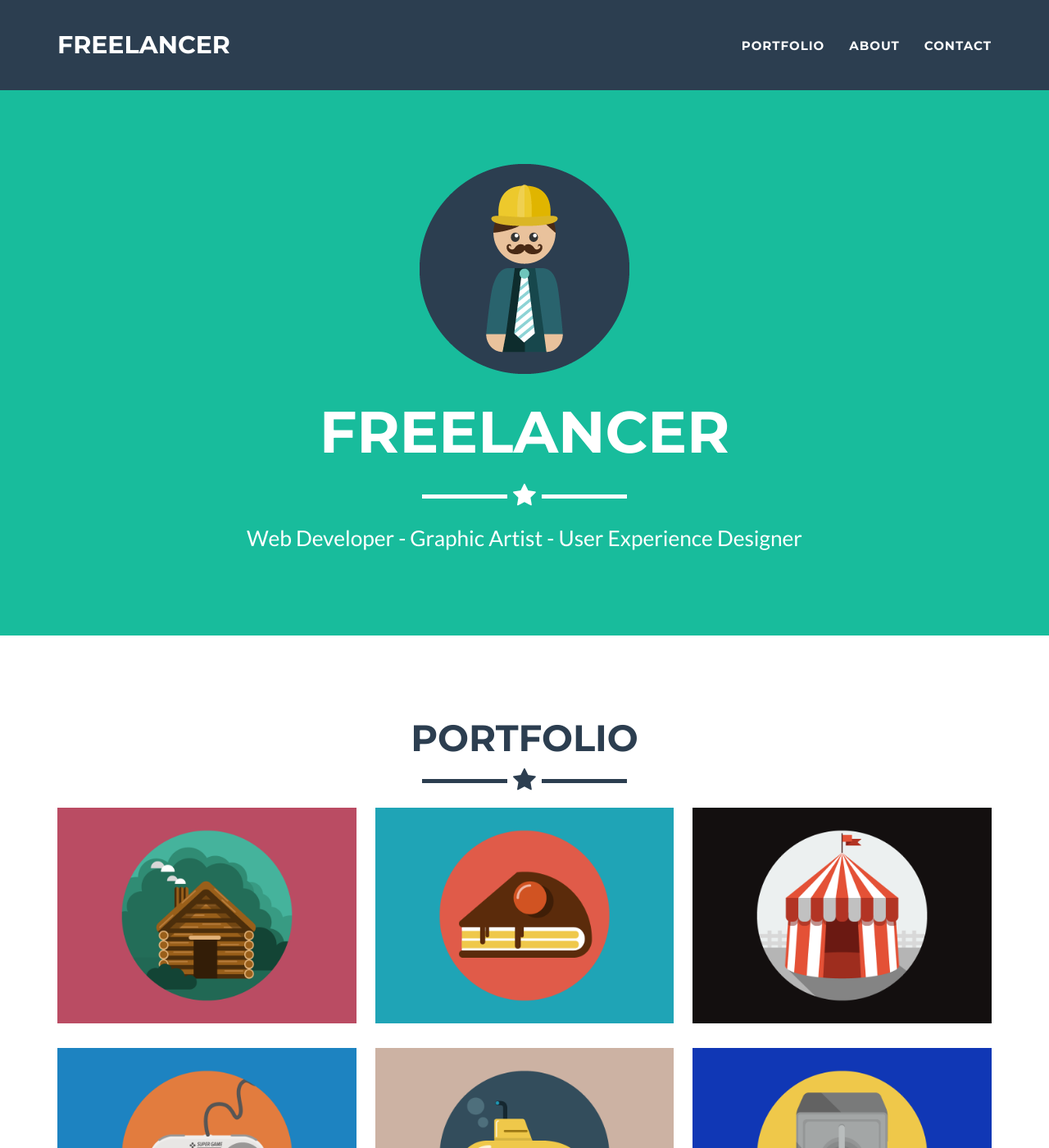
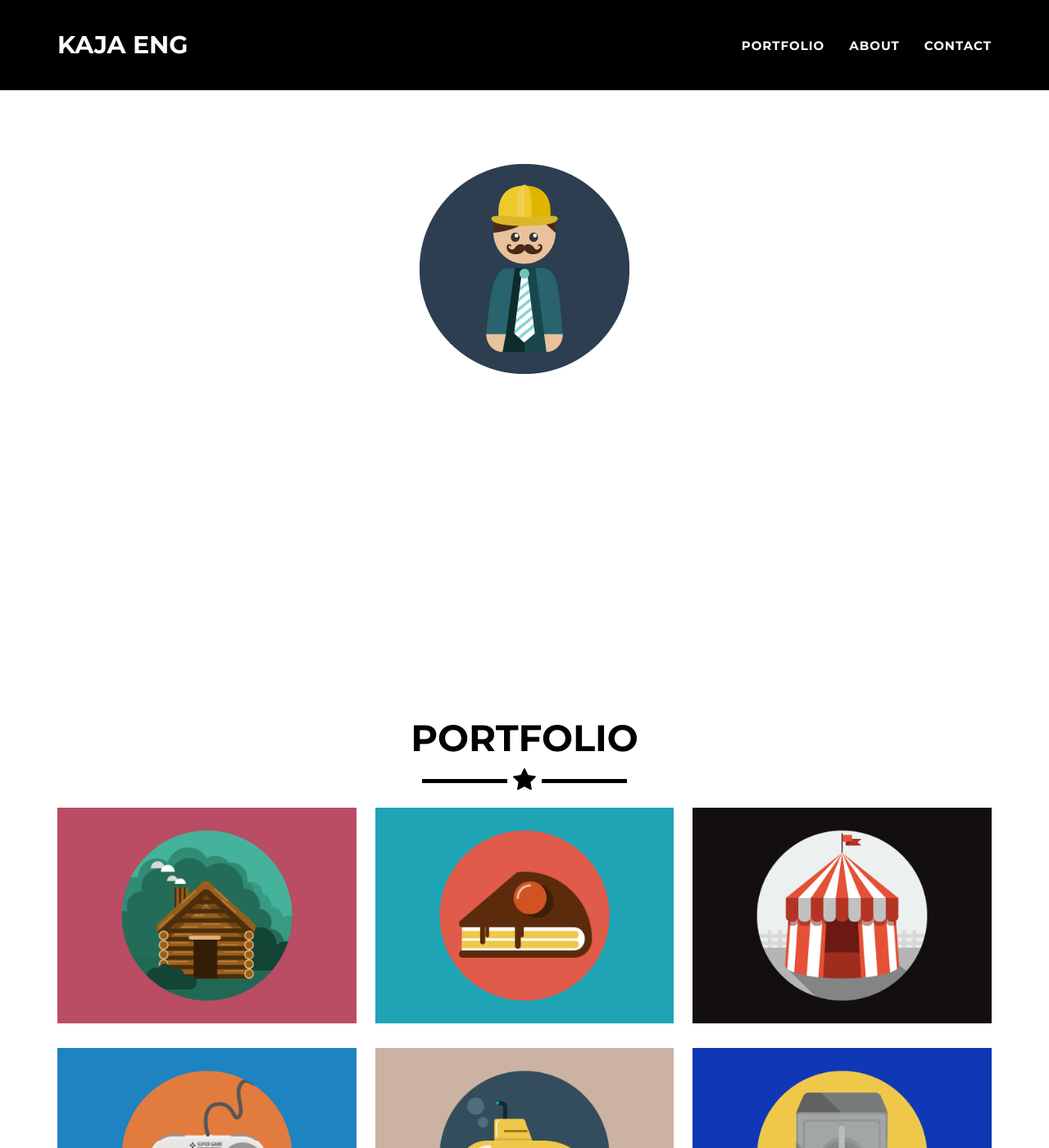
Before and after one commit to aronsommer/freelancer-theme-keng, a Jekyll site: the page built from _posts/2014-07-18-project-1.markdown, in a window 1280 px wide and 1400 px high. Shown: the whole window at 82% size. Built offline with Jekyll 4.4.1, drawn with Linux system fonts in a browser that asks for light colours; some of the changed text lies outside the part shown.

Commit message:
Changed title and colors

```diff
--- a/_config.yml
+++ b/_config.yml
@@ -1,11 +1,11 @@
 # Site settings
-title: Freelancer
+title: Kaja Eng
 email: your-email@domain.com
 url: https://github.com/jeromelachaud/freelancer-theme
 description: "Write an awesome description for your new site here. You can edit this line in _config.yml. It will appear in your document head meta (for Google search results) and in your feed.xml site description."
 keywords: "your keywords, separated by commas"
 skills: "Web Developer - Graphic Artist - User Experience Designer"
-meta_author: LastName FirstName
+meta_author: Eng Kaja
 
 # Google webmaster tools
 google_verify:
@@ -25,14 +25,14 @@ disqus_shortname: myshortname
 
 # Color settings (hex-codes without the leading hash-tag)
 color:
-  primary: 18bc9c #80B3FF
-  primary-rgb: "24,288,156" #"128,179,255"
-  secondary: 2c3e50 #FD6E8A
-  secondary-dark: 233140 #A2122F
+  primary: "FFFFFF" #80B3FF
+  primary-rgb: "0,0,0" #"128,179,255"
+  secondary: "000000" #FD6E8A
+  secondary-dark: "000000" #A2122F
 
 # Footer settings
 footer:
-  copyright: Dr. Henry Jekyll
+  copyright: Kaja Eng
   location: Location
   social: Around the Web
   credits: Credits
```
